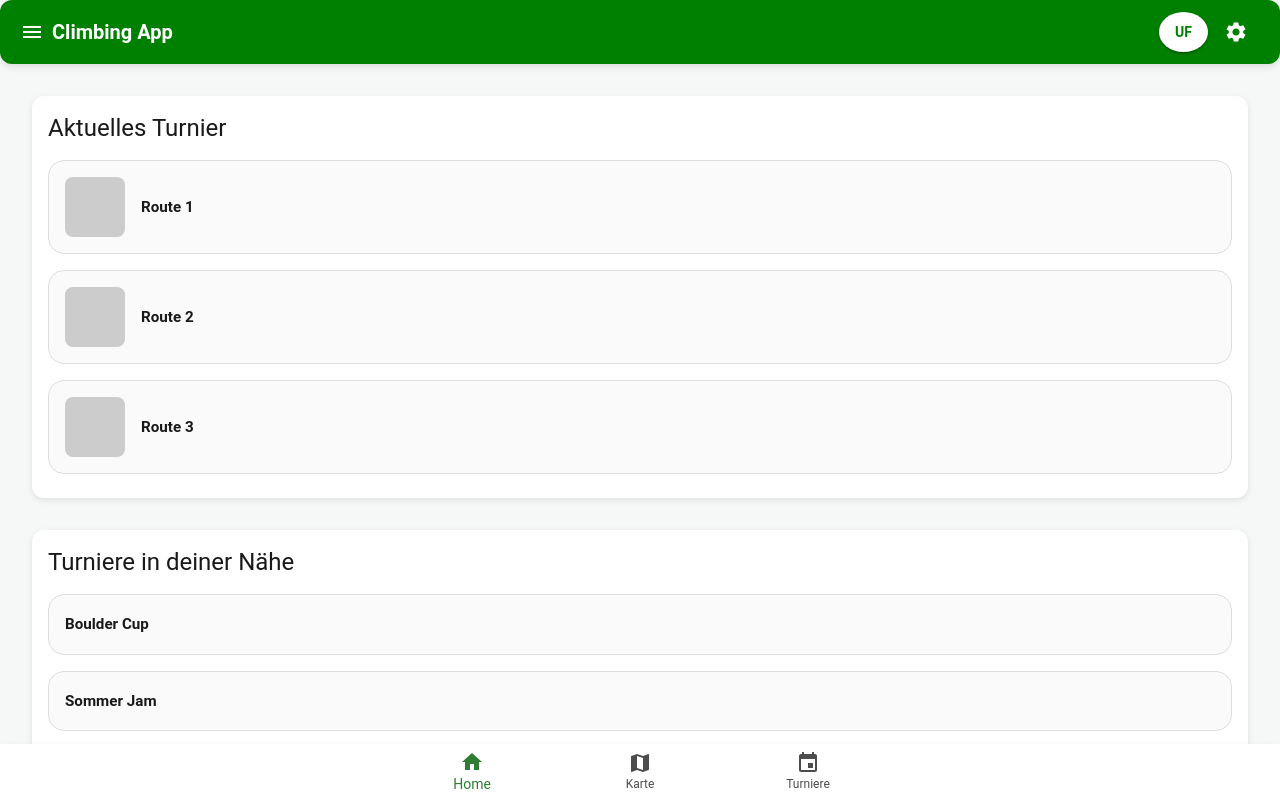
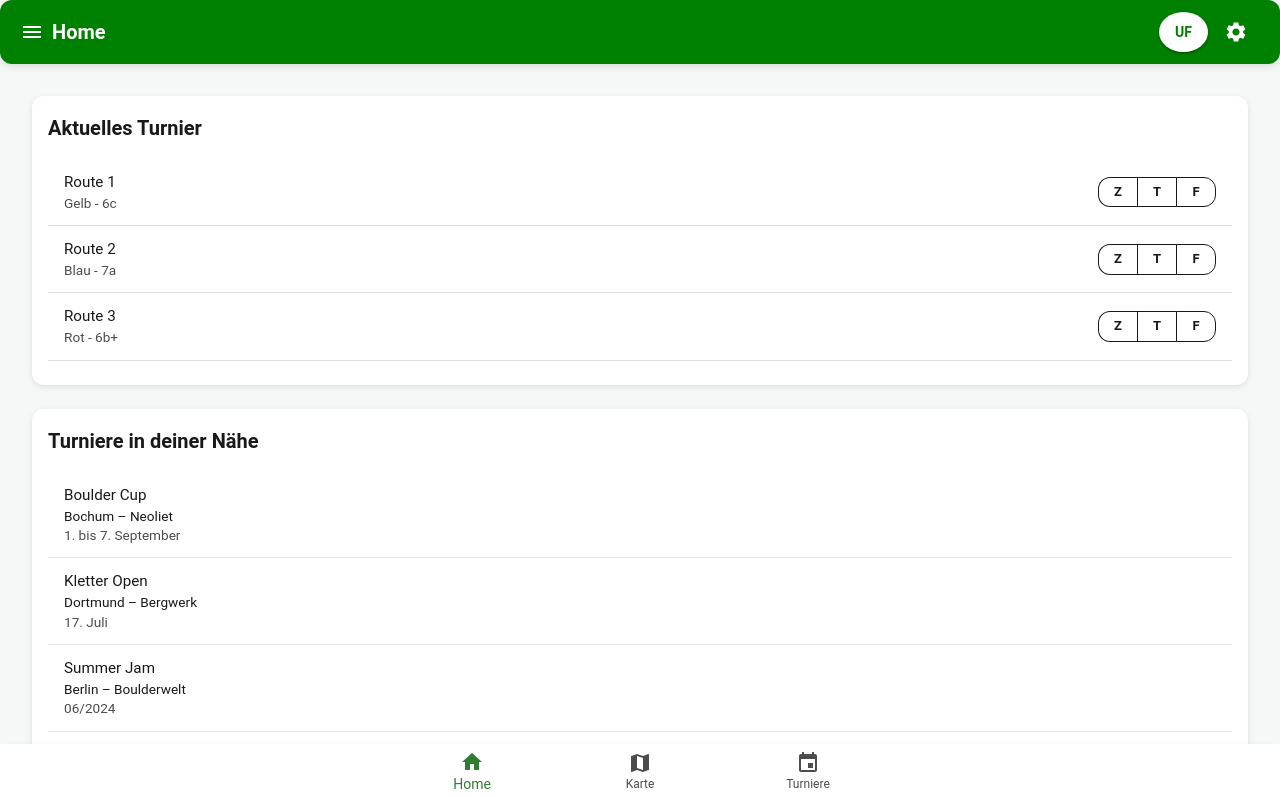
Before and after one commit to JonasFlachmann/ClimbingTurnamentAppPublic, a Next.js app: page /home in a window 1280 px wide. Shown: the top 798 px of the page. Built offline with nearby package versions, Linux system fonts and the light colour scheme.

Commit message:
Update home.tsx

```diff
--- a/pages/home.tsx
+++ b/pages/home.tsx
@@ -1,252 +1,127 @@
-import { useState } from "react";
-import { useRouter } from "next/router";
+import React, { useState } from "react";
 import {
   Box,
   Typography,
-  Card,
-  CardContent,
-  ToggleButton,
-  ToggleButtonGroup,
-  Modal,
-  IconButton,
+  Paper,
+  List,
+  ListItem,
+  ListItemText,
+  ButtonGroup,
+  Button,
+  Divider,
 } from "@mui/material";
-import CloseIcon from "@mui/icons-material/Close";
-import { Swiper, SwiperSlide } from "swiper/react";
-import { Pagination } from "swiper"; // ✅ für Swiper v8
-import "swiper/css";
-import "swiper/css/pagination";
 
-// Globale Styles (z. B. Hover-Effekt, Schatten) kommen aus theme
+function HomePage() {
+  // Beispielrouten für aktuelles Turnier
+  const [selectedResults, setSelectedResults] = useState<{ [key: number]: string }>({});
 
-const placeholderImages = [
-  "#ccc",
-  "#bbb",
-  "#aaa",
-  "#999",
-]; // Graue Platzhalter für Swiper
-
-export default function Home() {
-  const router = useRouter();
-
-  const [openRoute, setOpenRoute] = useState<string | null>(null);
-  const [selectedTF, setSelectedTF] = useState<{ [key: string]: string | null }>({});
-  const [modalImage, setModalImage] = useState<string | null>(null);
-
-  const handleToggle = (routeId: string, value: string) => {
-    setSelectedTF((prev) => ({
+  const handleResultClick = (routeId: number, result: string) => {
+    setSelectedResults((prev) => ({
       ...prev,
-      [routeId]: prev[routeId] === value ? null : value,
+      [routeId]: prev[routeId] === result ? "" : result,
     }));
   };
+
+  const routes = [
+    { id: 1, name: "Route 1", color: "Gelb", grade: "6c" },
+    { id: 2, name: "Route 2", color: "Blau", grade: "7a" },
+    { id: 3, name: "Route 3", color: "Rot", grade: "6b+" },
+  ];
+
+  const tournaments = [
+    { id: 1, name: "Boulder Cup", city: "Bochum", location: "Neoliet", date: "1. bis 7. September" },
+    { id: 2, name: "Kletter Open", city: "Dortmund", location: "Bergwerk", date: "17. Juli" },
+    { id: 3, name: "Summer Jam", city: "Berlin", location: "Boulderwelt", date: "06/2024" },
+  ];
 
   return (
     <Box sx={{ p: 2 }}>
       {/* Aktuelles Turnier */}
-      <Card
-        sx={{
-          mb: 4,
-          cursor: "pointer",
-          "&:hover": { boxShadow: 6 },
-        }}
-        onClick={() => router.push("/tournament")}
-      >
-        <CardContent>
-          <Typography variant="h5" gutterBottom>
+      <Paper sx={{ p: 2, mb: 3 }}>
+        <Typography variant="h6" gutterBottom>
           Aktuelles Turnier
         </Typography>
-
-          {["Route 1", "Route 2", "Route 3"].map((route) => (
-            <Box
-              key={route}
-              sx={{
-                mt: 2,
-                p: 2,
-                border: "1px solid #ddd",
-                borderRadius: 2,
-                backgroundColor: "#fafafa",
-                "&:hover": { boxShadow: 4 },
-                cursor: "pointer",
-              }}
-              onClick={(e) => {
-                e.stopPropagation();
-                setOpenRoute(openRoute === route ? null : route);
-              }}
+        <List>
+          {routes.map((route) => (
+            <ListItem key={route.id} divider>
+              <ListItemText
+                primary={route.name}
+                secondary={`${route.color} - ${route.grade}`}
+              />
+              <ButtonGroup size="small" variant="outlined">
+                <Button
+                  color={selectedResults[route.id] === "Z" ? "success" : "inherit"}
+                  onClick={() => handleResultClick(route.id, "Z")}
                 >
-              <Box sx={{ display: "flex", alignItems: "center", gap: 2 }}>
-                {/* Miniaturfoto */}
-                <Box
-                  sx={{
-                    width: 60,
-                    height: 60,
-                    backgroundColor: "#ccc",
-                    borderRadius: 1,
-                    cursor: "pointer",
-                  }}
-                  onClick={(e) => {
-                    e.stopPropagation();
-                    setModalImage("#ccc"); // Beispiel, Platzhalter
-                  }}
-                />
-                <Typography variant="subtitle1">{route}</Typography>
-              </Box>
-
-              {/* Aufklappen */}
-              {openRoute === route && (
-                <Box sx={{ mt: 2 }}>
-                  <Typography variant="body2">Routenbezeichnung: {route}</Typography>
-
-                  {/* Swiper für Fotos */}
-                  <Swiper
-                    pagination={{ clickable: true }}
-                    modules={[Pagination]}
-                    style={{ marginTop: 16 }}
-                  >
-                    {placeholderImages.map((color, idx) => (
-                      <SwiperSlide key={idx}>
-                        <Box
-                          sx={{
-                            width: "100%",
-                            height: 200,
-                            backgroundColor: color,
-                            borderRadius: 2,
-                          }}
-                          onClick={() => setModalImage(color)}
-                        />
-                      </SwiperSlide>
-                    ))}
-                  </Swiper>
-
-                  {/* T/F Buttons */}
-                  <ToggleButtonGroup
-                    value={selectedTF[route] || null}
-                    exclusive
-                    onChange={(_, value) => value && handleToggle(route, value)}
-                    sx={{ mt: 2 }}
-                  >
-                    <ToggleButton
-                      value="T"
-                      sx={{
-                        borderRadius: "50%",
-                        width: 40,
-                        height: 40,
-                        color: selectedTF[route] === "T" ? "white" : "green",
-                        backgroundColor: selectedTF[route] === "T" ? "green" : "transparent",
-                        "&:hover": { backgroundColor: "rgba(0,128,0,0.1)" },
-                      }}
+                  Z
+                </Button>
+                <Button
+                  color={selectedResults[route.id] === "T" ? "success" : "inherit"}
+                  onClick={() => handleResultClick(route.id, "T")}
                 >
                   T
-                    </ToggleButton>
-                    <ToggleButton
-                      value="F"
-                      sx={{
-                        borderRadius: "50%",
-                        width: 40,
-                        height: 40,
-                        color: selectedTF[route] === "F" ? "white" : "green",
-                        backgroundColor: selectedTF[route] === "F" ? "green" : "transparent",
-                        "&:hover": { backgroundColor: "rgba(0,128,0,0.1)" },
-                      }}
+                </Button>
+                <Button
+                  color={selectedResults[route.id] === "F" ? "success" : "inherit"}
+                  onClick={() => handleResultClick(route.id, "F")}
                 >
                   F
-                    </ToggleButton>
-                  </ToggleButtonGroup>
-                </Box>
-              )}
-            </Box>
+                </Button>
+              </ButtonGroup>
+            </ListItem>
           ))}
-        </CardContent>
-      </Card>
+        </List>
+      </Paper>
 
       {/* Turniere in deiner Nähe */}
-      <Card
-        sx={{
-          cursor: "pointer",
-          "&:hover": { boxShadow: 6 },
-        }}
-        onClick={() => router.push("/map")}
-      >
-        <CardContent>
-          <Typography variant="h5" gutterBottom>
+      <Paper sx={{ p: 2, mb: 3 }}>
+        <Typography variant="h6" gutterBottom>
           Turniere in deiner Nähe
         </Typography>
+        <List>
+          {tournaments.map((t) => (
+            <React.Fragment key={t.id}>
+              <ListItem alignItems="flex-start">
+                <ListItemText
+                  primary={t.name}
+                  secondary={
+                    <>
+                      <Typography component="span" variant="body2" color="text.primary">
+                        {t.city} – {t.location}
+                      </Typography>
+                      <br />
+                      {t.date}
+                    </>
+                  }
+                />
+              </ListItem>
+              <Divider component="li" />
+            </React.Fragment>
+          ))}
+        </List>
+      </Paper>
 
-          {["Boulder Cup", "Sommer Jam"].map((tournament) => (
-            <Box
-              key={tournament}
-              sx={{
-                mt: 2,
-                p: 2,
-                border: "1px solid #ddd",
-                borderRadius: 2,
-                backgroundColor: "#fafafa",
-                "&:hover": { boxShadow: 4 },
-                cursor: "pointer",
-              }}
-              onClick={(e) => {
-                e.stopPropagation();
-                setOpenRoute(openRoute === tournament ? null : tournament);
-              }}
-            >
-              <Typography variant="subtitle1">{tournament}</Typography>
+      {/* Neues Turnier anlegen */}
+      <Paper sx={{ p: 2, mb: 3, textAlign: "center" }}>
+        <Button variant="contained" color="success" href="/tournament-define">
+          Neues Turnier anlegen
+        </Button>
+      </Paper>
 
-              {openRoute === tournament && (
-                <Box sx={{ mt: 2 }}>
+      {/* News */}
+      <Paper sx={{ p: 2 }}>
+        <Typography variant="h6" gutterBottom>
+          News
+        </Typography>
         <Typography variant="body2">
-                    Ort: Beispielhalle<br />
-                    Datum: 12.10.2025
+          Hinweis: Dies ist eine Test-Version der App.
         </Typography>
-                  <Box
-                    component="button"
-                    onClick={() => router.push("/tournament")}
-                    style={{
-                      marginTop: 12,
-                      backgroundColor: "green",
-                      color: "white",
-                      border: "none",
-                      padding: "6px 12px",
-                      borderRadius: 8,
-                      cursor: "pointer",
-                    }}
-                  >
-                    Zum Turnier
-                  </Box>
-                </Box>
-              )}
-            </Box>
-          ))}
-        </CardContent>
-      </Card>
-
-      {/* Modal für großes Bild */}
-      <Modal open={!!modalImage} onClose={() => setModalImage(null)}>
-        <Box
-          sx={{
-            position: "absolute",
-            top: "50%",
-            left: "50%",
-            transform: "translate(-50%, -50%)",
-            bgcolor: "background.paper",
-            borderRadius: 2,
-            boxShadow: 24,
-            p: 2,
-          }}
-        >
-          <IconButton
-            sx={{ position: "absolute", top: 8, right: 8 }}
-            onClick={() => setModalImage(null)}
-          >
-            <CloseIcon />
-          </IconButton>
-          <Box
-            sx={{
-              width: "80vw",
-              height: "60vh",
-              backgroundColor: modalImage || "#ccc",
-              borderRadius: 2,
-            }}
-          />
-        </Box>
-      </Modal>
+      </Paper>
     </Box>
   );
 }
+
+// 👇 Titel für den globalen Header festlegen
+HomePage.title = "Home";
+
+export default HomePage;
```
Lines whose indentation alone changed are shown as unchanged.
